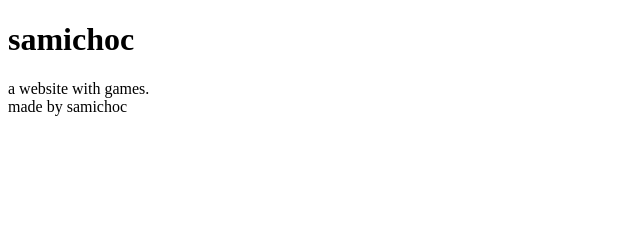
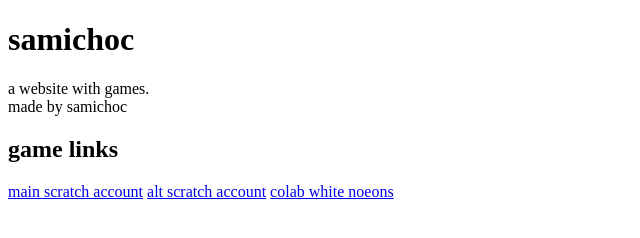
Before and after one commit to Samichoc/samichoc.github.io, a plain HTML site: page index.html in a window 1280 px wide. Shown: the whole page, without its empty margins (0-640 px from the left). Drawn offline with Linux system fonts and the light colour scheme.

Commit message:
Update index.html

```diff
--- a/index.html
+++ b/index.html
@@ -9,6 +9,11 @@
             <h1>samichoc</h1>
             <p>a website with games.<br>made by samichoc</p>
         </header>
-
+        <div>
+            <h2>game links</h2>
+            <a href="https://scratch.mit.edu/users/sam1234h/">main scratch account</a>
+            <a href="https://scratch.mit.edu/users/Kingsamichoc/">alt scratch account</a>
+            <a href="https://scratch.mit.edu/users/SNsuper/">colab white noeons</a>
+        </div>
     </body>
 </html>
```
